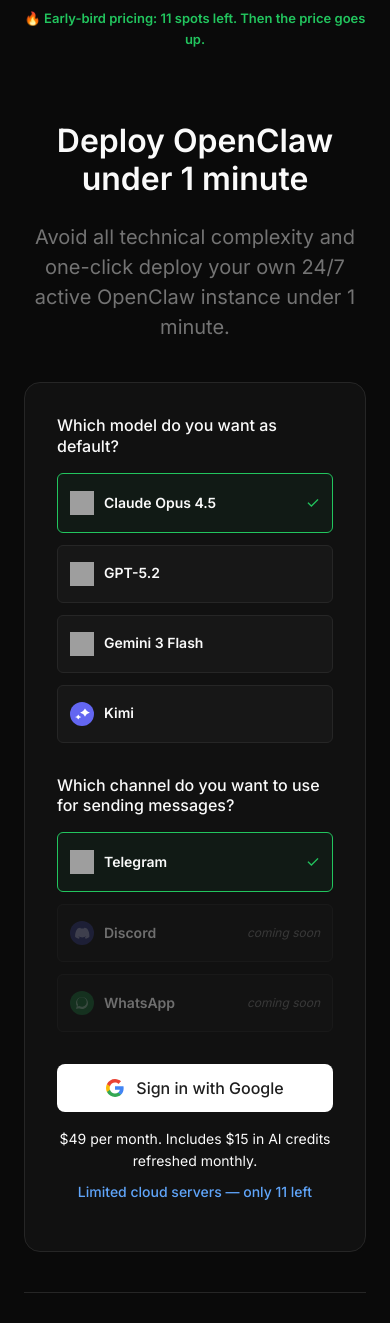
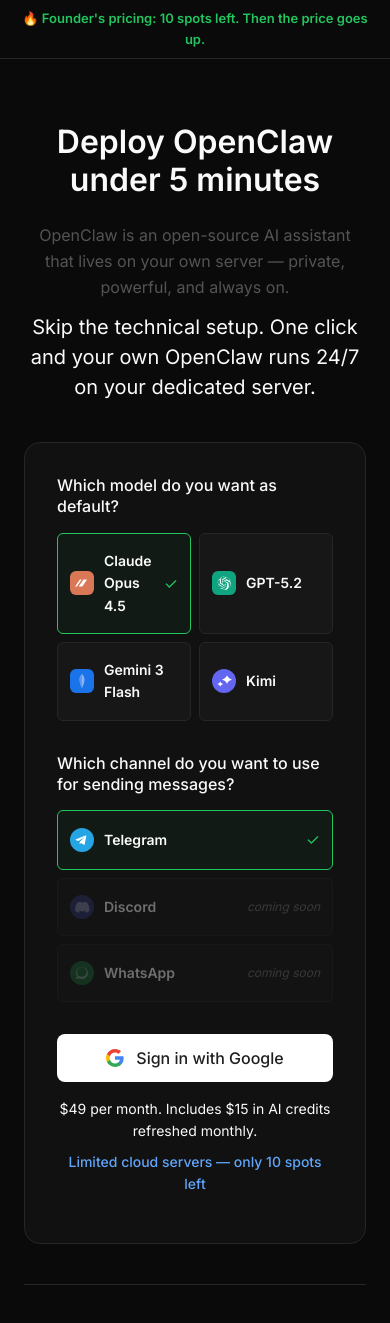
Before and after one commit to pratie/openclaw-saas, a Flask app: page / in a window 390 px wide. Shown: the top 1323 px of the page. Run offline with Flask 3, Linux system fonts and the light colour scheme; grey boxes are pictures that could not be loaded.

Commit message:
Landing page quick wins: explainer, consistent scarcity, inline icons, favicon, CSS fixes
- Add one-line OpenClaw explainer in hero for first-time visitors
- Unify scarcity messaging to "10 spots" across banner and pricing
- Replace external CDN icons with inline SVGs (Claude, GPT, Gemini, Telegram)
- Add favicon using existing logo.png
- Fix top banner: solid background + border so content doesn't bleed on scroll
- Fix model grid to 4 columns (2 on mobile) so Kimi card isn't orphaned
- Update time claim to "under 5 minutes" everywhere for consistency
- Add product-preview CSS (ready for future screenshot)

Co-Authored-By: Claude Opus 4.6 <noreply@anthropic.com>

```diff
--- a/static/css/jack.css
+++ b/static/css/jack.css
@@ -45,7 +45,7 @@ body {
 
 /* ========== Top Banner ========== */
 .top-banner {
-    background: transparent;
+    background: var(--bg);
     color: var(--accent);
     text-align: center;
     padding: 8px 20px;
@@ -55,6 +55,7 @@ body {
     top: 0;
     z-index: 100;
     text-transform: none;
+    border-bottom: 1px solid var(--border);
 }
 
 /* ========== Container ========== */
@@ -154,6 +155,20 @@ a:hover {
     }
 }
 
+/* ========== Product Preview ========== */
+.product-preview {
+    max-width: 100%;
+    margin: 48px auto;
+    text-align: center;
+}
+
+.preview-img {
+    max-width: 100%;
+    border-radius: 12px;
+    border: 1px solid var(--border);
+    box-shadow: 0 8px 32px rgba(0, 0, 0, 0.4);
+}
+
 /* ========== Dividers ========== */
 .divider {
     width: 100%;
@@ -171,9 +186,20 @@ a:hover {
     text-transform: none;
 }
 
+.hero-explainer {
+    font-size: 16px;
+    color: var(--text-muted);
+    margin-bottom: 12px;
+    text-transform: none;
+    max-width: 680px;
+    margin-left: auto;
+    margin-right: auto;
+    opacity: 0.7;
+}
+
 .hero-story {
     font-size: 18px;
-    color: var(--text-muted);
+    color: var(--text);
     line-height: 1.5;
     margin-bottom: 40px;
     text-transform: none;
@@ -636,7 +662,13 @@ footer {
     margin-top: 0;
 }
 
-.model-selector,
+.model-selector {
+    display: grid;
+    grid-template-columns: repeat(4, 1fr);
+    gap: 10px;
+    margin-bottom: 16px;
+}
+
 .channel-selector {
     display: grid;
     grid-template-columns: repeat(3, 1fr);
@@ -645,10 +677,14 @@ footer {
 }
 
 @media (max-width: 768px) {
-    .model-selector,
+    .model-selector {
+        grid-template-columns: repeat(2, 1fr);
+        gap: 8px;
+    }
+
     .channel-selector {
         grid-template-columns: 1fr;
-        gap: 12px;
+        gap: 8px;
     }
 }
 
--- a/templates/index.html
+++ b/templates/index.html
@@ -13,14 +13,15 @@
 
     <meta charset="UTF-8">
     <meta name="viewport" content="width=device-width, initial-scale=1.0">
-    <title>deploy your OpenClaw in under 1 minute.</title>
+    <title>deploy your OpenClaw in under 5 minutes.</title>
     <meta name="description" content="Skip the technical setup. One-click deploy your own OpenClaw AI assistant running 24/7 on your server. $49/month with $15 AI credits. No terminal required.">
+    <link rel="icon" type="image/png" href="{{ url_for('static', filename='logo.png') }}">
     <link rel="canonical" href="https://open-claw.space/">
 
     <!-- Open Graph / Facebook -->
     <meta property="og:type" content="website">
     <meta property="og:url" content="https://open-claw.space/">
-    <meta property="og:title" content="deploy your OpenClaw in under 1 minute.">
+    <meta property="og:title" content="deploy your OpenClaw in under 5 minutes.">
     <meta property="og:description" content="skip the technical setup. one click and your own OpenClaw runs 24/7 on your server. $49/month. no terminal. 7-day money-back guarantee.">
     <meta property="og:image" content="https://open-claw.space/static/og-image.png">
     <meta property="og:image:width" content="1200">
@@ -29,7 +30,7 @@
     <!-- Twitter -->
     <meta property="twitter:card" content="summary_large_image">
     <meta property="twitter:url" content="https://open-claw.space/">
-    <meta property="twitter:title" content="deploy your OpenClaw in under 1 minute.">
+    <meta property="twitter:title" content="deploy your OpenClaw in under 5 minutes.">
     <meta property="twitter:description" content="skip the technical setup. one click and your own OpenClaw runs 24/7 on your server. $49/month. no terminal. 7-day money-back guarantee.">
     <meta property="twitter:image" content="https://open-claw.space/static/og-image.png">
 
@@ -121,18 +122,20 @@
 <body>
     <!-- Top Banner -->
     <div class="top-banner">
-        🔥 Early-bird pricing: 11 spots left. Then the price goes up.
+        🔥 Founder's pricing: 10 spots left. Then the price goes up.
     </div>
 
     <div class="container">
         <!-- Hero Section with Inline Selectors -->
         <section class="hero">
             <h1 class="headline">
-                Deploy OpenClaw under 1 minute
+                Deploy OpenClaw under 5 minutes
             </h1>
 
+            <p class="hero-explainer">OpenClaw is an open-source AI assistant that lives on your own server — private, powerful, and always on.</p>
+
             <p class="hero-story">
-                Avoid all technical complexity and one-click deploy your own 24/7 active OpenClaw instance under 1 minute.
+                Skip the technical setup. One click and your own OpenClaw runs 24/7 on your dedicated server.
             </p>
 
             <!-- Selection Box -->
@@ -142,7 +145,10 @@
                 <label class="selector-card selected" data-model="claude">
                     <input type="radio" name="model" value="claude" checked hidden>
                     <div class="card-icon">
-                        <img src="https://cdn.brandfetch.io/idW5s392j1/w/338/h/338/theme/dark/icon.png?c=1bxid64Mup7aczewSAYMX" alt="Claude" class="model-icon">
+                        <svg class="model-icon" width="24" height="24" viewBox="0 0 24 24" fill="none" xmlns="http://www.w3.org/2000/svg">
+                            <rect width="24" height="24" rx="6" fill="#D97757"/>
+                            <path d="M15.3 8.4l-4.8 7.2H8.7l4.8-7.2h1.8zm-3.6 0L6.9 15.6H5.1l4.8-7.2h1.8zm5.4 0l-4.8 7.2h-1.8l4.8-7.2h1.8z" fill="white"/>
+                        </svg>
                     </div>
                     <div class="card-content">
                         <div class="card-name">Claude Opus 4.5</div>
@@ -152,7 +158,10 @@
                 <label class="selector-card" data-model="gpt">
                     <input type="radio" name="model" value="gpt" hidden>
                     <div class="card-icon">
-                        <img src="https://cdn.brandfetch.io/idR3duQxYl/theme/light/symbol.svg?c=1bxid64Mup7aczewSAYMX" alt="GPT" class="model-icon">
+                        <svg class="model-icon" width="24" height="24" viewBox="0 0 24 24" fill="none" xmlns="http://www.w3.org/2000/svg">
+                            <rect width="24" height="24" rx="6" fill="#10A37F"/>
+                            <path d="M18.1 10.8c.3-.9.2-1.9-.3-2.7-.8-1.3-2.3-1.9-3.7-1.6-.6-.7-1.5-1.1-2.5-1.1-1.5 0-2.8.9-3.3 2.3-.9.2-1.7.8-2.1 1.6-.8 1.3-.6 3 .5 4.1-.3.9-.2 1.9.3 2.7.8 1.3 2.3 1.9 3.7 1.6.6.7 1.5 1.1 2.5 1.1 1.5 0 2.8-.9 3.3-2.3.9-.2 1.7-.8 2.1-1.6.8-1.3.6-3-.5-4.1zm-5.8 7.4c-.7 0-1.3-.2-1.8-.7l.1-.1 2.9-1.7c.2-.1.2-.2.2-.4v-4.1l1.2.7v3.4c0 1.6-1.2 2.9-2.6 2.9zM7 15.9c-.3-.6-.4-1.3-.2-2l.1.1 2.9 1.7c.2.1.3.1.4 0l3.6-2.1v1.4l-3 1.7C9.3 17.5 7.7 17.1 7 15.9zM6.3 9.7c.3-.6.9-1 1.5-1.2V12c0 .2.1.3.2.4l3.6 2.1-1.2.7-3-1.7c-1.5-.9-2-2.8-1.1-4.3v.5zm10.2 2.4l-3.6-2.1 1.2-.7 3 1.7c1.5.9 2 2.8 1.1 4.3-.3.6-.9 1-1.5 1.2v-3.6c0-.2-.1-.3-.2-.4v-.4zm1.2-2l-.1-.1-2.9-1.7c-.2-.1-.3-.1-.4 0l-3.6 2.1V9l3-1.7c1.5-.9 3.1-.4 3.8.8.3.6.4 1.3.2 2zm-7.6 2.5l-1.2-.7v-3.4c0-1.7 1.3-3 2.8-3 .7 0 1.3.2 1.8.7l-.1.1-2.9 1.7c-.2.1-.2.2-.2.4l-.2 4.2zm.7-1.5L12 10l1.6 1v2l-1.6 1-1.6-1v-1z" fill="white"/>
+                        </svg>
                     </div>
                     <div class="card-content">
                         <div class="card-name">GPT-5.2</div>
@@ -162,7 +171,11 @@
                 <label class="selector-card" data-model="gemini">
                     <input type="radio" name="model" value="gemini" hidden>
                     <div class="card-icon">
-                        <img src="https://cdn.brandfetch.io/idVnR3bvOV/w/512/h/512/theme/dark/logo.png?c=1bxid64Mup7aczewSAYMX" alt="Gemini" class="model-icon">
+                        <svg class="model-icon" width="24" height="24" viewBox="0 0 24 24" fill="none" xmlns="http://www.w3.org/2000/svg">
+                            <rect width="24" height="24" rx="6" fill="#1A73E8"/>
+                            <path d="M12 5c3.1 3.1 3.5 7 0 14C8.5 12 8.9 8.1 12 5z" fill="#89B4F8"/>
+                            <path d="M12 5c-3.1 3.1-3.5 7 0 14" fill="#5E97F6"/>
+                        </svg>
                     </div>
                     <div class="card-content">
                         <div class="card-name">Gemini 3 Flash</div>
@@ -189,7 +202,10 @@
                 <label class="selector-card selected" data-channel="telegram">
                     <input type="radio" name="channel" value="telegram" checked hidden>
                     <div class="card-icon">
-                        <img src="https://cdn.brandfetch.io/id68S6e-Gp/theme/dark/symbol.svg?c=1bxid64Mup7aczewSAYMX" alt="Telegram" class="channel-icon">
+                        <svg class="channel-icon" width="24" height="24" viewBox="0 0 24 24" fill="none" xmlns="http://www.w3.org/2000/svg">
+                            <circle cx="12" cy="12" r="12" fill="#26A5E4"/>
+                            <path d="M5.4 11.6l10.2-4c.5-.2.9.1.7.7l-1.7 8.1c-.1.5-.5.6-.9.4l-2.5-1.9-1.2 1.2c-.1.1-.3.2-.4.1l.2-2.5 4.6-4.2c.2-.2 0-.3-.3-.1l-5.7 3.6-2.4-.8c-.5-.2-.5-.5.1-.7z" fill="white"/>
+                        </svg>
                     </div>
                     <div class="card-content">
                         <div class="card-name">Telegram</div>
@@ -237,7 +253,7 @@
                 <!-- Pricing & Scarcity -->
                 <p class="selection-pricing">
                     $49 per month. Includes $15 in AI credits refreshed monthly.
-                    <span class="scarcity-text">Limited cloud servers — only 11 left</span>
+                    <span class="scarcity-text">Limited cloud servers — only 10 spots left</span>
                 </p>
             </div>
         </section>
```
